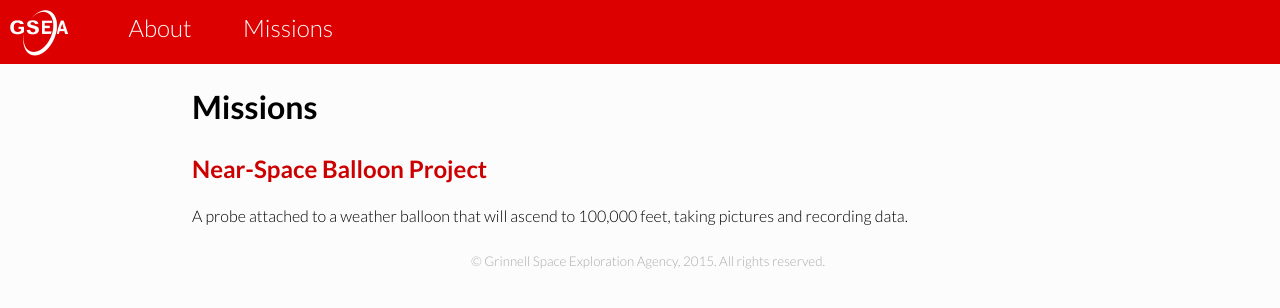
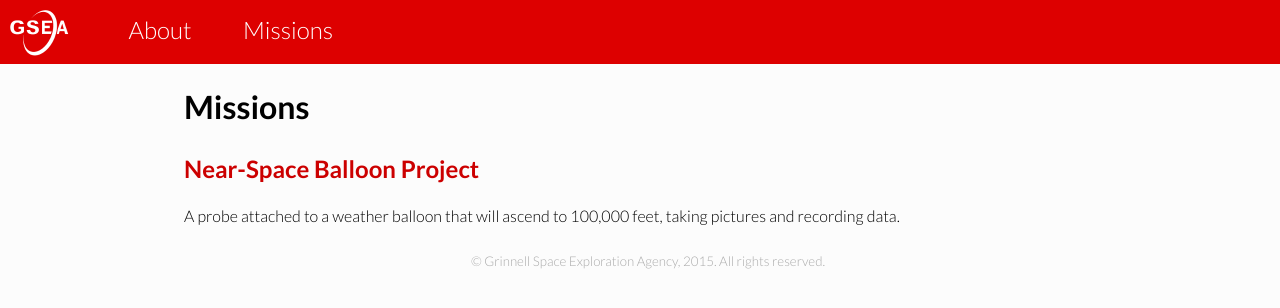
Before and after one commit to GrinnellSEA/GrinnellSEA.github.io, a Jekyll site: the page built from missions/index.md, in a window 1280 px wide. Shown: the top 308 px of the page. Built offline with Jekyll 4.4.1, drawn with Linux system fonts in a browser that asks for light colours.

Commit message:
better for mobile

```diff
--- a/css/main.css
+++ b/css/main.css
@@ -38,7 +38,7 @@
 	padding: 0 16px;
 	width: 96px;
 	text-align: center;
-	line-height: 56px;
+	line-height: 60px;
 	transition: all 100ms;
 }
 
@@ -85,7 +85,7 @@
 div#main {
 	position: absolute;
 	top: 64px;
-	padding: 0 32px;
+	padding: 0 24px;
 	max-width: 960px;
 	width: 100%;
 	box-sizing: border-box;
@@ -125,9 +125,10 @@
 	margin: 12px;
 	position: relative;
 	flex-grow: 1;
-	min-width: 300px;
+	min-width: 240px;
 	height: 340px;
 	overflow: hidden;
+	box-sizing: border-box;
 }
 
 div#news .item img {
```
